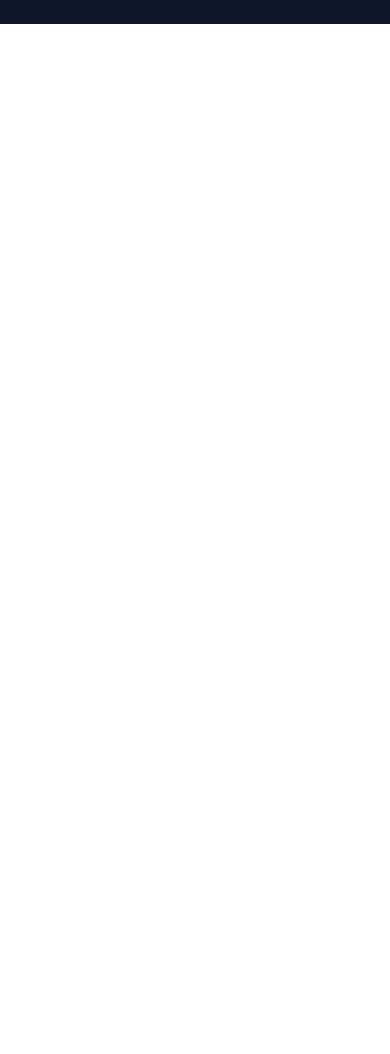
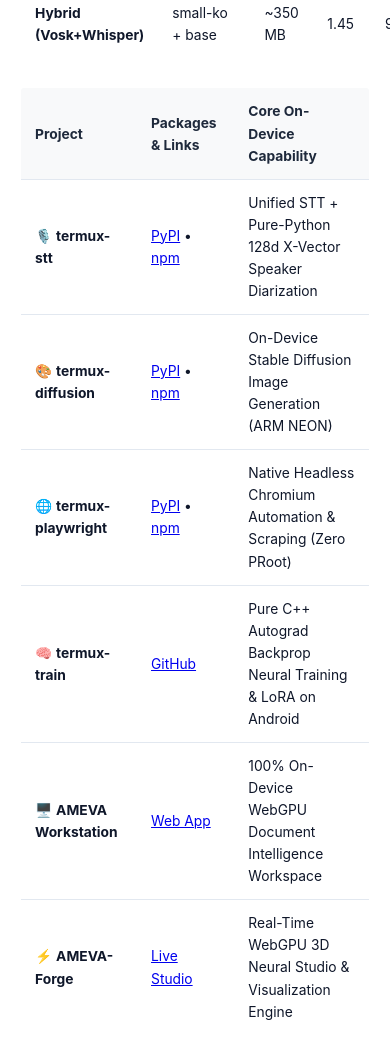
Before and after one commit to uno-km/termux-stt, a plain HTML site: page docs/index.html in a window 390 px wide. Shown: the part 3227-4281 px from the top of the page. Before the commit the page ends 3251 px from the top, so only its background shows below. Drawn offline with Linux system fonts and the light colour scheme.

Commit message:
feat(ecosystem): add prominent AMEVA Foundation showcase and live download badges to README and docs
- Add AMEVA Foundation Mobile AI & Automation ecosystem table in README and docs
- Add real-time live usage / download badges for PyPI, PEPY, npm, and GitHub Stars
- Rebuild all documentation pages

```diff
--- a/docs/index.html
+++ b/docs/index.html
@@ -251,6 +251,50 @@ for seg in result.segments:
                         <td>⭐⭐⭐⭐⭐ (Recommended)</td>
                     </tr>
                 </tbody>
+            <h2>AMEVA Foundation — Mobile AI &amp; Automation Ecosystem</h2>
+            <div class="alert alert-info">
+                <strong>AMEVA Foundation Initiative:</strong> 100% on-device local AI for everyone with zero cloud subscriptions and zero data leakage.
+            </div>
+            <table>
+                <thead>
+                    <tr>
+                        <th>Project</th>
+                        <th>Packages &amp; Links</th>
+                        <th>Core On-Device Capability</th>
+                    </tr>
+                </thead>
+                <tbody>
+                    <tr>
+                        <td>🎙️ <strong>termux-stt</strong></td>
+                        <td><a href="https://pypi.org/project/termux-stt/" target="_blank">PyPI</a> • <a href="https://www.npmjs.com/package/termux-stt" target="_blank">npm</a></td>
+                        <td>Unified STT + Pure-Python 128d X-Vector Speaker Diarization</td>
+                    </tr>
+                    <tr>
+                        <td>🎨 <strong>termux-diffusion</strong></td>
+                        <td><a href="https://pypi.org/project/termux-diffusion/" target="_blank">PyPI</a> • <a href="https://www.npmjs.com/package/termux-diffusion" target="_blank">npm</a></td>
+                        <td>On-Device Stable Diffusion Image Generation (ARM NEON)</td>
+                    </tr>
+                    <tr>
+                        <td>🌐 <strong>termux-playwright</strong></td>
+                        <td><a href="https://pypi.org/project/termux-playwright/" target="_blank">PyPI</a> • <a href="https://www.npmjs.com/package/termux-playwright" target="_blank">npm</a></td>
+                        <td>Native Headless Chromium Automation &amp; Scraping (Zero PRoot)</td>
+                    </tr>
+                    <tr>
+                        <td>🧠 <strong>termux-train</strong></td>
+                        <td><a href="https://github.com/uno-km/termux-train" target="_blank">GitHub</a></td>
+                        <td>Pure C++ Autograd Backprop Neural Training &amp; LoRA on Android</td>
+                    </tr>
+                    <tr>
+                        <td>🖥️ <strong>AMEVA Workstation</strong></td>
+                        <td><a href="https://ameva-workstation-web-core.vercel.app/" target="_blank">Web App</a></td>
+                        <td>100% On-Device WebGPU Document Intelligence Workspace</td>
+                    </tr>
+                    <tr>
+                        <td>⚡ <strong>AMEVA-Forge</strong></td>
+                        <td><a href="https://uno-km.github.io/ameva-forge/demo.html" target="_blank">Live Studio</a></td>
+                        <td>Real-Time WebGPU 3D Neural Studio &amp; Visualization Engine</td>
+                    </tr>
+                </tbody>
             </table>
         </main>
     </div>
```
Also changed, not shown: README.md, 2 other files.
